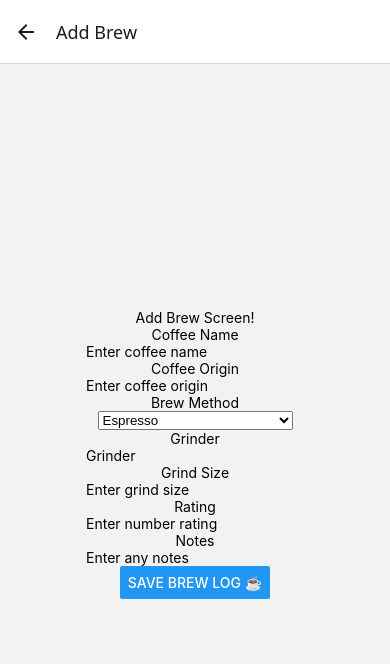
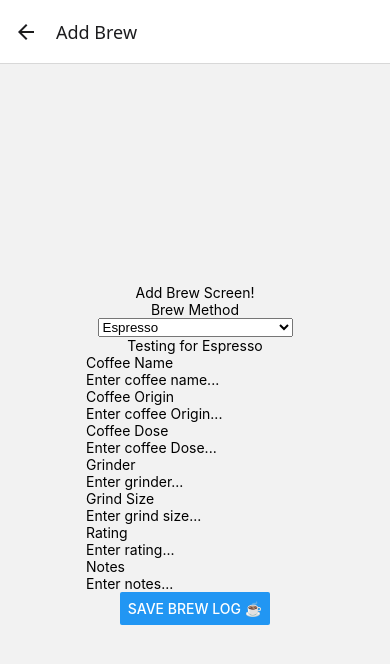
Before and after one commit to Ethan-Meese/BrewLog, a React Native app: screen / in a window 390 px wide. Both pictures are taken after a click on the button "ADD BREW". Shown: the top 664 px of the page. Built offline with nearby package versions, Linux system fonts and the light colour scheme.

Commit message:
I added a function to more easily add the values in code for the AddBrew.tsx it is now easier to read and understand along with being more compact. I also added two test if statments so later I will add dynamic value input for the Add Brew screen based off of the brew method the user is choosing.

```diff
--- a/src/screens/AddBrew.tsx
+++ b/src/screens/AddBrew.tsx
@@ -5,6 +5,7 @@ import {brewLogs} from './BrewLogs';
 export interface Brew {
   _coffeeName:string;
   _coffeeType:string;
+  _coffeeDose: string;
   _brewMethod:string;
   _grinder:string;
   _grindSize:string;
@@ -12,11 +13,34 @@ export interface Brew {
   _notes:string;
 };
 
+type BrewInputProps = {
+  label: string;
+  value: string;
+  onChange: (text: string) => void;
+  placeholder?: string;
+  keyboardType?: "default" | "numeric";
+};
+
+function BrewInput({label, value, onChange, placeholder, keyboardType = "default"}: BrewInputProps){
+  return(
+    <View>
+      <Text>{label}</Text>
+      <TextInput
+      value={value}
+      onChangeText={onChange}
+      placeholder={placeholder}
+      keyboardType={keyboardType}
+      />
+    </View>
+  );
+}
+
 
 export default function AddBrew({navigation}: any) {
 
   const [coffeeName, setCoffeeName] = useState("")
   const [coffeeType, setCoffeeType] = useState("");
+  const [coffeeDose, setCoffeeDose] = useState("");
   const [brewMethod, setBrewMethod] = useState("Espresso");
   const [grinder, setGrinder] = useState("");
   const [grindSize, setGrindSize] = useState("");
@@ -28,11 +52,12 @@ export default function AddBrew({navigation}: any) {
     var newBrew: Brew = {
       _coffeeName: coffeeName,
       _coffeeType: coffeeType,
-      _brewMethod:brewMethod,
-      _grinder:grinder,
-      _grindSize:grindSize,
-      _rating:rating,
-      _notes:notes
+      _coffeeDose: coffeeDose,
+      _brewMethod: brewMethod,
+      _grinder: grinder,
+      _grindSize: grindSize,
+      _rating: rating,
+      _notes: notes
     };
     console.log(newBrew);
     brewLogs.push(newBrew);
@@ -43,22 +68,13 @@ export default function AddBrew({navigation}: any) {
   //Maybe change how list is done because styling is very limited
   //Maybe change the rating to do number input only
   return (
+
     <View style={styles.container}>
       <Text>Add Brew Screen!</Text>
       <Text></Text>
-      <Text>Coffee Name</Text>
-      <TextInput placeholder="Enter coffee name"
-      value={coffeeName}
-      onChangeText={setCoffeeName}
-      />
-
-      <Text>Coffee Origin</Text>
-      <TextInput placeholder="Enter coffee origin"
-      value={coffeeType}
-      onChangeText={setCoffeeType}
-      />
 
       <Text>Brew Method</Text>
+
         <Picker selectedValue={brewMethod}
         onValueChange={(itemValue) => setBrewMethod(itemValue)} style={{width:"50%"}}>
           <Picker.Item label="Espresso" value="Espresso"/>
@@ -70,27 +86,30 @@ export default function AddBrew({navigation}: any) {
           <Picker.Item label="Cold Brew" value="Cold Brew"/>
         </Picker>
 
-        <Text>Grinder</Text>
-        <TextInput placeholder="Grinder"
-        value={grinder}
-        onChangeText={setGrinder}/>
+      {brewMethod === "Espresso" &&(
+        <Text>Testing for Espresso</Text>
+      )}
 
-        <Text>Grind Size</Text>
-        <TextInput placeholder="Enter grind size"
-        value={grindSize}
-        onChangeText={setGrindSize}/>
+      {brewMethod === "Pour-Over" &&(
+        <Text>Testing for Pour-Over</Text>
+      )}
 
-        <Text>Rating</Text>
-        <TextInput placeholder="Enter number rating"
-        value={rating}
-        onChangeText={setRating}/>
+      <BrewInput label='Coffee Name' value={coffeeName} onChange={setCoffeeName} placeholder='Enter coffee name...'/>
 
-        <Text>Notes</Text>
-        <TextInput placeholder="Enter any notes"
-        value={notes}
-        onChangeText={setNotes}/>
+      <BrewInput label='Coffee Origin' value={coffeeType} onChange={setCoffeeType} placeholder='Enter coffee Origin...'/>
 
-        <Button title="Save Brew Log ☕" onPress={handleSave}/>
+      <BrewInput label='Coffee Dose' value={coffeeDose} onChange={setCoffeeDose} placeholder='Enter coffee Dose...'/>
+
+      <BrewInput label='Grinder' value={grinder} onChange={setGrinder} placeholder='Enter grinder...'/>
+
+      <BrewInput label='Grind Size' value={grindSize} onChange={setGrindSize} placeholder='Enter grind size...'/>
+
+      <BrewInput label='Rating' value={rating} onChange={setRating} placeholder='Enter rating...'/>
+
+      <BrewInput label='Notes' value={notes} onChange={setNotes} placeholder='Enter notes...'/>
+
+      <Button title="Save Brew Log ☕" onPress={handleSave}/>
+
     </View>
   );
 }
--- a/src/screens/BrewLogs.tsx
+++ b/src/screens/BrewLogs.tsx
@@ -13,9 +13,9 @@ export default function BrewLogs() {
 
         {brewLogs.map((brew, index) => (
           <View key={index}>
+            <Text>{brew._brewMethod}</Text>
             <Text>{brew._coffeeName}</Text>
             <Text>{brew._coffeeType} </Text>
-            <Text>{brew._brewMethod}</Text>
             <Text>{brew._grinder}</Text>
             <Text>{brew._grindSize}</Text>
             <Text>{brew._rating} </Text>
```
